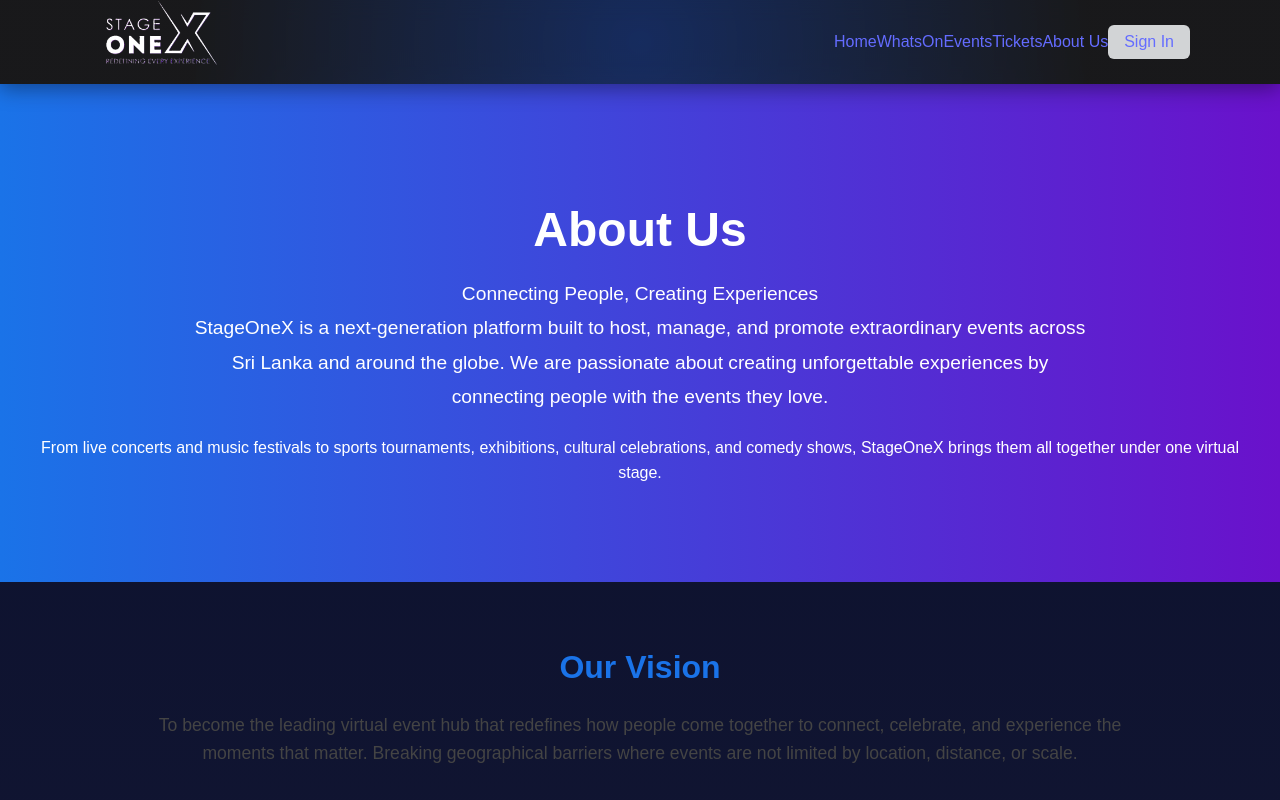
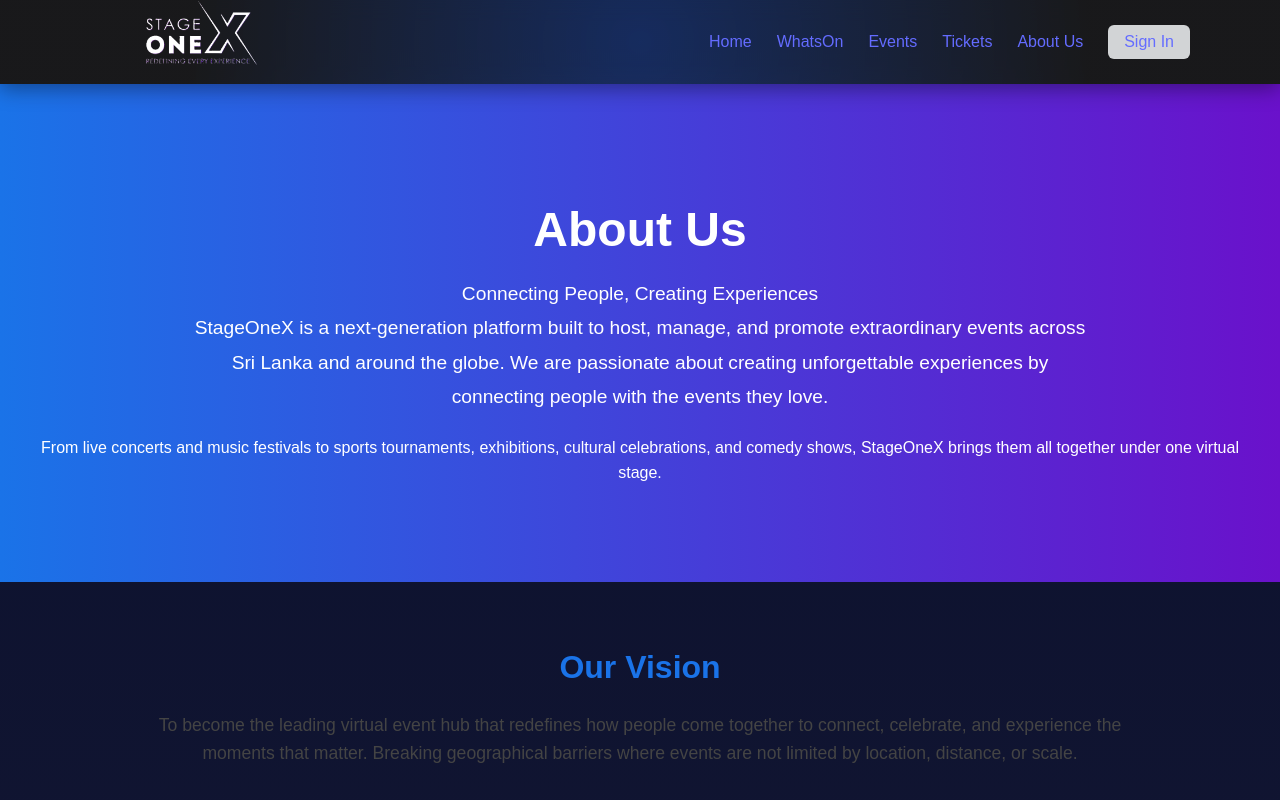
Before and after one commit to StageOneX/SOX-Frond-End, a React (Vite) app in the folder client/: page /About in a window 1280 px wide. Shown: the top 800 px of the page. Built offline with nearby package versions, Linux system fonts and the light colour scheme.

Commit message:
mit Test

```diff
--- a/client/src/components/Navbar.css
+++ b/client/src/components/Navbar.css
@@ -30,28 +30,20 @@
 
 .navbar-links{
   display: flex;
-<<<<<<< HEAD
   gap: 25px;
   align-items: center;
   font-weight: 500;
   font-size: 1rem;
-=======
-  gap: 26px;
->>>>>>> 42f3279e3ba72002db97b51f8fdd0e621158967e
 }
 
 .navbar-logo img {
   height: 140px;
-<<<<<<< HEAD
   width: 220px;
   object-fit: contain;
   margin-right: 20px;
   margin-top: 0px;
   cursor: pointer;
   transition: transform 0.3s ease;
-=======
-  width: 210px;
->>>>>>> 42f3279e3ba72002db97b51f8fdd0e621158967e
 }
 
 .signin-btn {
--- a/client/src/pages/Login.css
+++ b/client/src/pages/Login.css
@@ -25,7 +25,7 @@
 /* === Box Wrapper === */
 .login-box {
   width: 100%;
-  max-width: 400px;
+  max-width: 600px;
   text-align: center;
 }
 
@@ -58,7 +58,7 @@
 .login-form input[type="email"],
 .login-form input[type="password"] {
   width: 100%;
-  padding: 12px 15px;
+  padding: 12px 10px;
   border: 1px solid #3b82f6;
   border-radius: 25px;
   background: rgba(255, 255, 255, 0.1);
```
